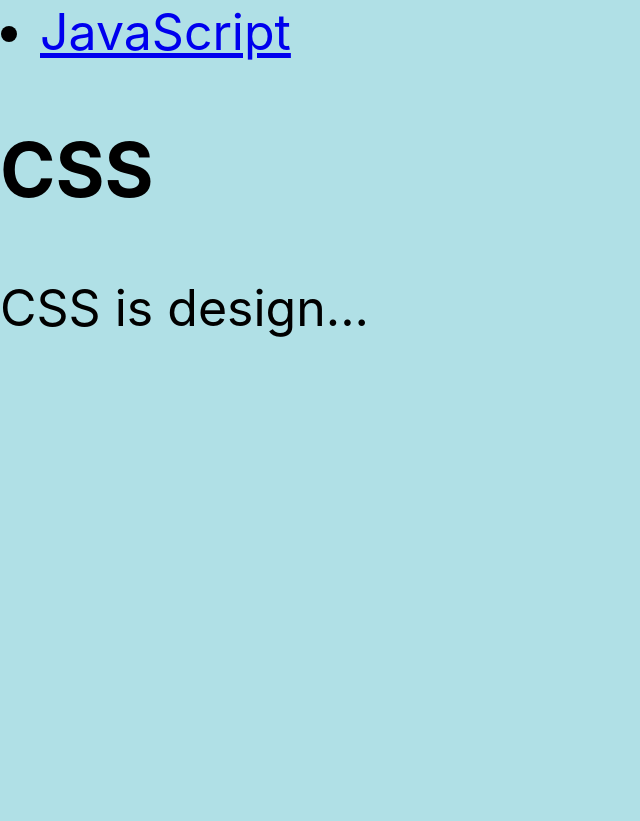
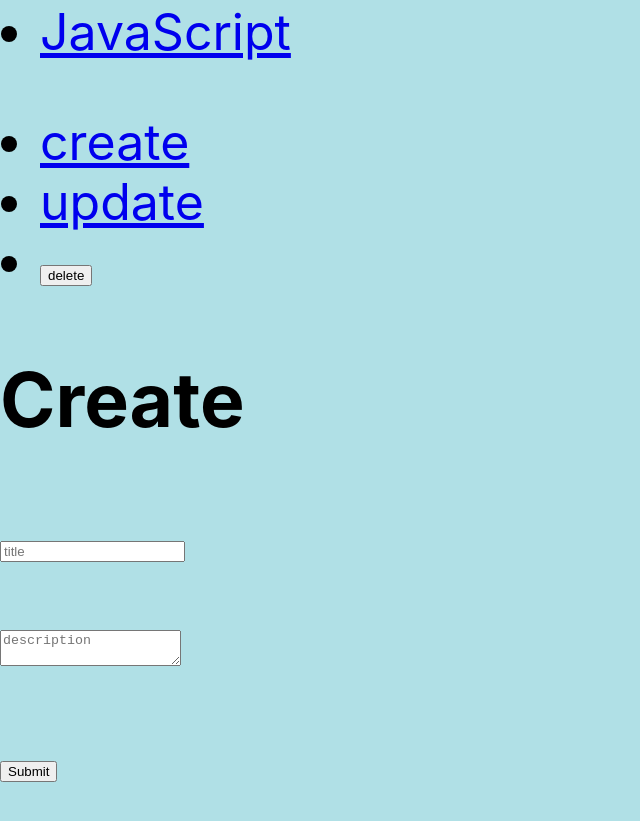
Before and after one commit to Sinyoung3016/react-tutorial, a React (Create React App) app in the folder react-app/: page / in a window 1280 px wide. Shown: the part 483-1304 px from the top of the page, without its empty margins (0-640 px from the left). Before the commit the page ends 821 px from the top, so only its background shows below. Built offline with nearby package versions, Linux system fonts and the light colour scheme.

Commit message:
Update mode 'create'

```diff
--- a/react-app/src/App.js
+++ b/react-app/src/App.js
@@ -1,16 +1,19 @@
 import React, { Component } from 'react';
 import logo from './logo.svg';
 import './App.css';
-import TableOfContext from './Components/tableodcontext';
+import TableOfContext from './Components/tableofcontext';
 import Subject from './Components/Subject';
-import Content from './Components/Content';
+import ReadContent from './Components/ReadContent';
+import CreateContent from './Components/CreateContent';
+import Control from './Components/Control';
 
 
 class App extends Component {
   constructor(props) {//render전에 state값 초기화
     super(props);
+    this.max_content_id = 3;
     this.state = {
-      mode: 'read',
+      mode: 'create',
       selected_content_id : 2,
       subject: { title: 'WEB', sub: 'world wide web!' },
       welcome: { title: 'Welcome', desc: 'Hello, React!' },
@@ -24,10 +27,11 @@
   }
 
   render() {//어떤 HTML을 만드는 가를 담당
-    var _title, _desc = null;
+    var _title, _desc, _article = null;
     if (this.state.mode === 'welcome') {
       _title = this.state.welcome.title;
       _desc = this.state.welcome.desc;
+      _article = <ReadContent title = {_title} desc = {_desc}></ReadContent>
     } else if (this.state.mode === 'read') {
       var i = 0;
       while(i < this.state.contents.length){
@@ -39,6 +43,18 @@
         }
         i++;
       }
+      _article = <ReadContent title = {_title} desc = {_desc}></ReadContent>
+    }else if (this.state.mode === 'create') {
+      _article = <CreateContent
+      onSubmit={function(_title, _desc){
+       this.max_content_id++;
+       var newContents = this.state.contents.concat({id:this.max_content_id, title:_title, desc:_desc});
+       //원본 데이터를 바꾸지 않아야 나중에 성능개선에 편리함. 따라서 push가 아니라 concat을 써서 원본 파일 보존
+       this.setState({
+         contents: newContents,
+       });
+
+      }.bind(this)}></CreateContent>
     }
     return (
       <div className="App">
@@ -59,7 +75,14 @@
           });
         }.bind(this)}
         ></TableOfContext>
-        <Content title={_title} desc={_desc}></Content>
+        <Control
+        onChangeMode = {function (_mode){
+          this.setState({
+            mode:_mode
+          });
+        }.bind(this)}
+        ></Control>
+        {_article} {/*Content 컴포넌트의 변수화*/}
       </div>
     );
   }
--- /dev/null
+++ b/react-app/src/Components/Control.js
@@ -0,0 +1,31 @@
+import React, { Component } from 'react';
+
+class Control extends Component{
+    render(){
+      return (
+        <ul>
+          <li><a
+          href = "/create"
+          onClick = {function(e){
+            e.preventDefault();
+            this.props.onChangeMode('create');
+          }.bind(this)}>create</a></li>
+          <li><a
+          href = "/update"
+          onClick = {function(e){
+            e.preventDefault();
+            this.props.onChangeMode('update');
+          }.bind(this)}>update</a></li>
+          <li><input
+          type = "button"
+          value = "delete"
+          onClick = {function(e){
+            e.preventDefault();
+            this.props.onChangeMode('delete');
+          }.bind(this)}></input></li>
+        </ul>
+      );
+    }
+  }
+
+export default Control;
--- /dev/null
+++ b/react-app/src/Components/CreateContent.js
@@ -0,0 +1,27 @@
+import React, { Component } from 'react';
+
+class CreateContent extends Component{
+    render(){
+      return(
+        <article>
+              <h2>Create</h2>
+              <form action="/create_process" method="post"
+              onSubmit = {function(e){
+                e.preventDefault(); //원래 form태그는 action으로 페이지가 이동.
+                this.props.onSubmit(
+                  e.target.title.value,
+                  e.target.desc.value);
+              }.bind(this)}
+              >
+                {/*action : 해당 정보를 여기다 전송할 것임.
+                  onSubmit : form태그 안의 summit을 클릭하면, 해당 함수가 돌아감.*/}
+                <p><input type="text" name="title" placeholder="title"></input></p>
+                <p><textarea name="desc" placeholder="description"></textarea></p>
+                <p><input type="submit"></input></p>
+                </form>
+          </article>
+      );
+    }
+  }
+
+export default CreateContent;
--- a/react-app/src/Components/Content.js
+++ b/react-app/src/Components/ReadContent.js
@@ -1,6 +1,6 @@
 import React, { Component } from 'react';
 
-class Content extends Component{
+class ReadContent extends Component{
     render(){
       return(
         <article>
@@ -11,4 +11,4 @@
     }
   }
 
-export default Content;
+export default ReadContent;
--- a/react-app/src/Components/tableodcontext.js
+++ b/react-app/src/Components/tableofcontext.js
@@ -16,7 +16,8 @@
             }.bind(this, data[i].id)}
             //bind의 두번째 인자로 넣어주고, function의 맨앞에 인자로 넣어줌.
             //새로 인자가 들어올때 마다 이때 e는 한칸 밀림.
-          >{data[i].title}</a></li >)
+          >
+            {data[i].title}</a></li >)
       i++;
     }
     //li안에 key로 고유값을 설정해줘야 devtool에서 error가 안뜸
```
